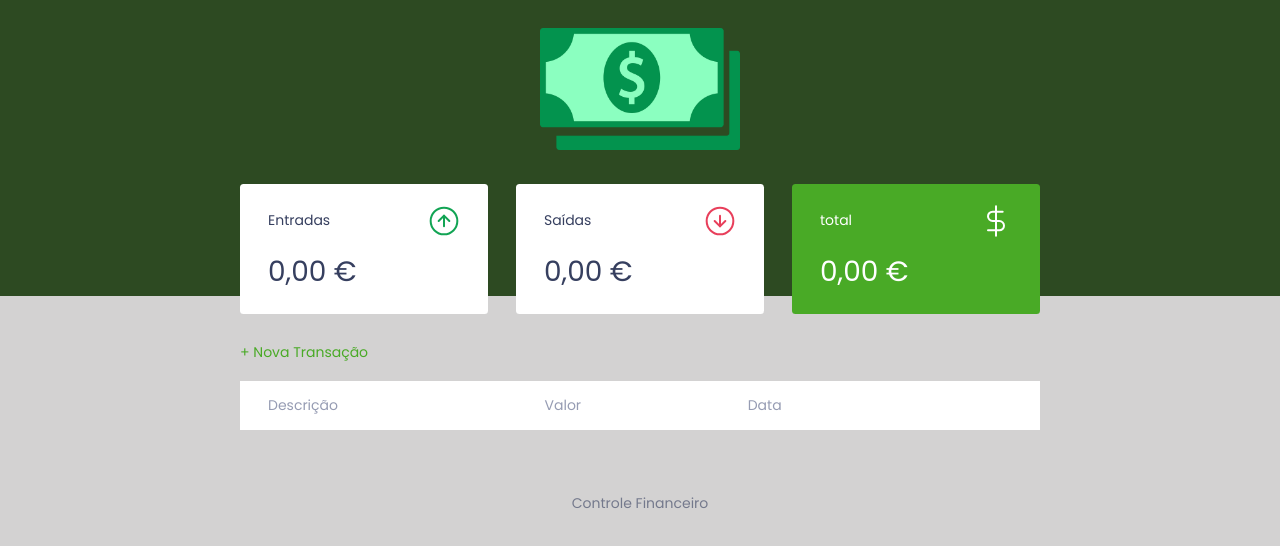
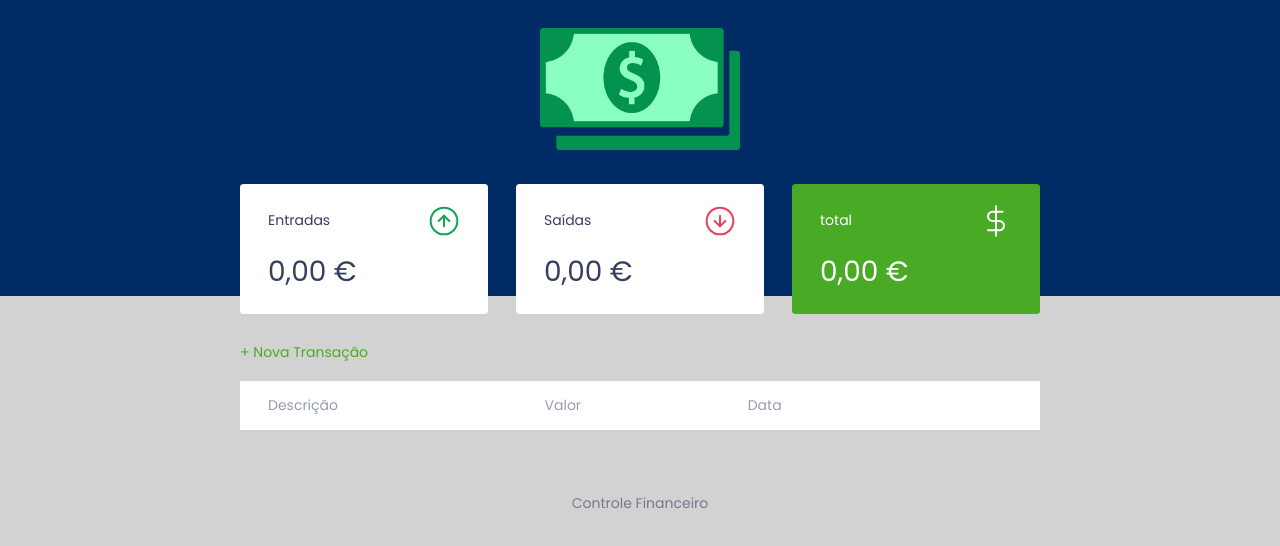
Before and after one commit to brenocmjesus/ControlFinance, a plain HTML site: page index.html in a window 1280 px wide. Drawn offline with Linux system fonts and the light colour scheme.

Commit message:
Update style.css

```diff
--- a/style.css
+++ b/style.css
@@ -102,7 +102,7 @@
         /*header ===========================================*/
 
         header {
-            background: #2d4A22;
+            background: #002b64;
             padding: 2rem 0 10rem;
             text-align: center;
         }
```
